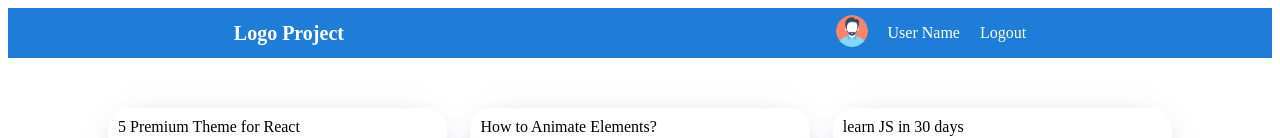
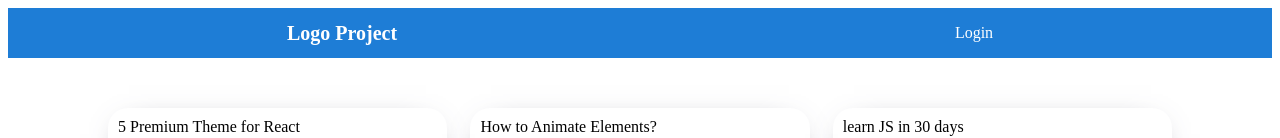
Before and after one commit to Pierluigi10/Social-Login-with-Passport.js, a React (Create React App) app: page / in a window 1280 px wide. Shown: the top 138 px of the page. Built offline with nearby package versions, Linux system fonts and the light colour scheme.

Commit message:
add different views if user is in or not

```diff
--- a/src/App.js
+++ b/src/App.js
@@ -6,10 +6,10 @@ import Login from "./pages/Login";
 import "./app.css";
 
 function App() {
-  const user = true;
+  const user = false;
   return (
     <div className="App">
-      <Navbar />
+      <Navbar user={user} />
       <Routes>
         <Route path="/" element={<Home />} />
         <Route path="/login" element={user ? <Navigate to="/" /> : <Login />} />
--- a/src/components/Navbar.jsx
+++ b/src/components/Navbar.jsx
@@ -2,7 +2,7 @@ import React from "react";
 import { Link } from "react-router-dom";
 import avatar from "../images/avatar.png";
 
-const Navbar = () => {
+const Navbar = ({ user }) => {
   return (
     <div className="navbar">
       <span className="logo">
@@ -10,6 +10,7 @@ const Navbar = () => {
           Logo Project
         </Link>
       </span>
+      {user ? (
         <ul className="list">
           <li className="listItem">
             <img src={avatar} alt="" className="avatar" />
@@ -17,6 +18,11 @@ const Navbar = () => {
           <li className="listItem">User Name</li>
           <li className="listItem">Logout</li>
         </ul>
+      ) : (
+        <Link className="link" to="/login">
+          Login
+        </Link>
+      )}
     </div>
   );
 };
```
Lines whose indentation alone changed are shown as unchanged.
